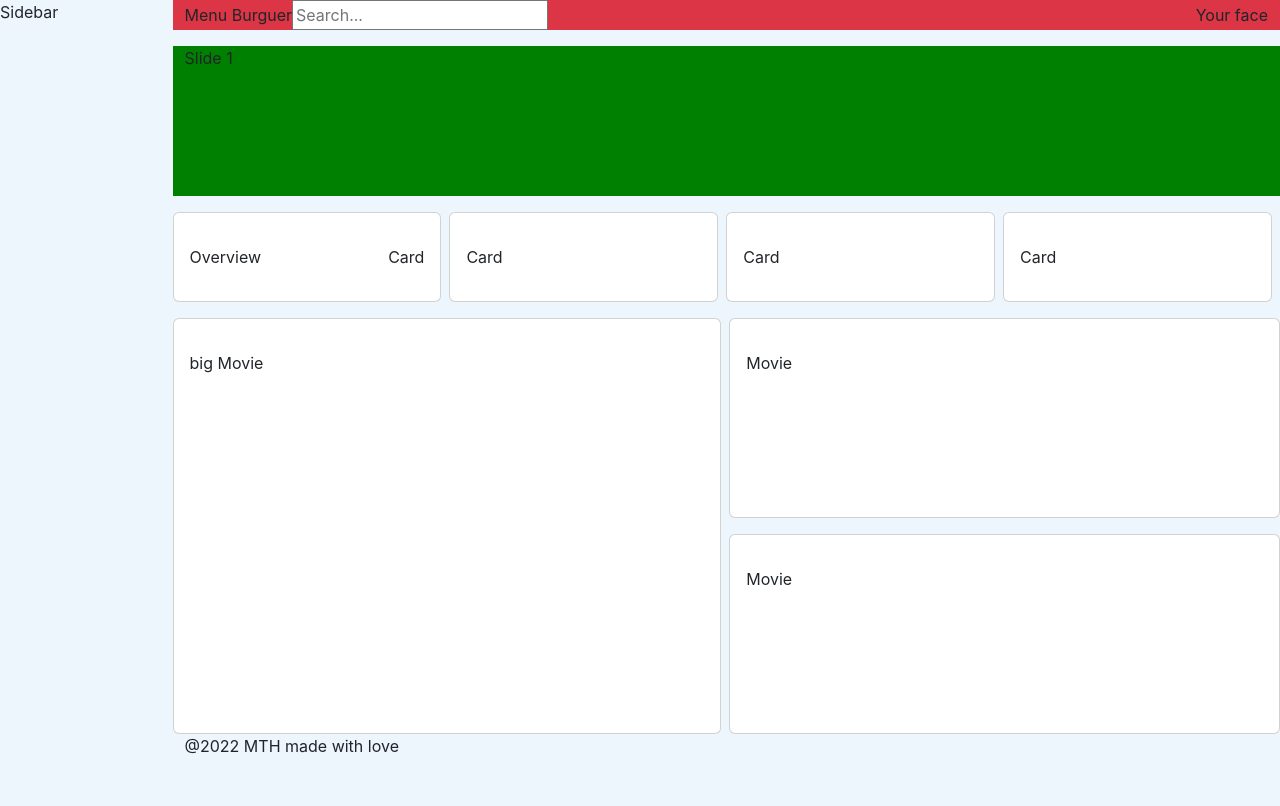
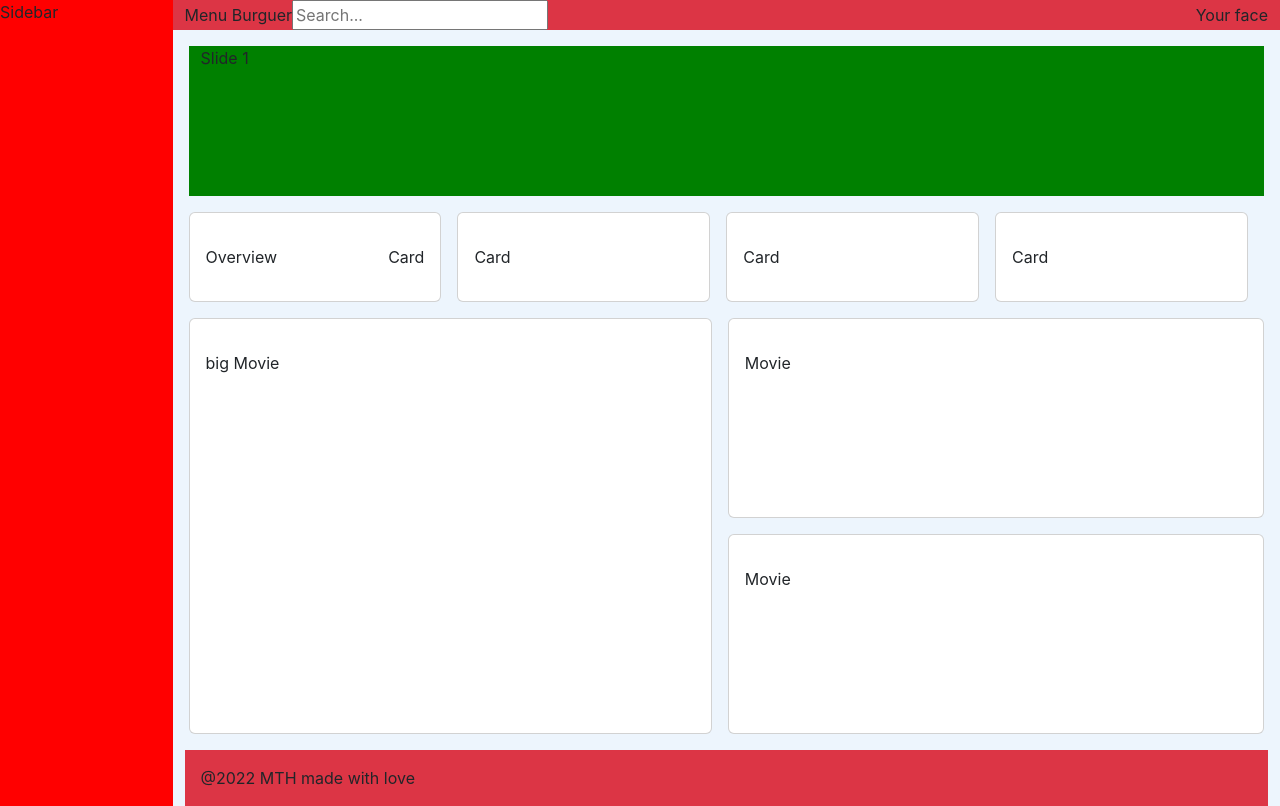
Before and after one commit to victores21/dashboard-tv, a React (Create React App) app: page /dashboard in a window 1280 px wide. Built offline with nearby package versions, Linux system fonts and the light colour scheme; the HTML template or start-up script is replaced by a standard one.

Commit message:
feat: now Dashboard layout is working with bootstrap

```diff
--- a/src/views/Dashboard/Dashboard.js
+++ b/src/views/Dashboard/Dashboard.js
@@ -23,10 +23,10 @@ const Dashboard = () => {
         </div>
 
         {/* Content */}
-        <div className="content row">
+        <div className="content row px-3">
           <div className="slider">Slide 1</div>
 
-          <div className="movies-grid-small  ">
+          <div className="movies-grid-small d-flex align-items-center flex-column p-0 m-0 flex-md-row ">
             <div className="card">
               <div className="overview">Overview</div>
               <div className="card-right">Card</div>
@@ -36,19 +36,19 @@ const Dashboard = () => {
             <div className="card">Card</div>
           </div>
 
-          <div className="movies-grid-big">
-            <div className="big-movie-container">
+          <div className="movies-grid-big d-flex align-items-center flex-column w-100 p-0 m-0 flex-md-row ">
+            <div className="big-movie-container h-100 ">
               <div className="big-movie card card--big">big Movie</div>
             </div>
 
-            <div className="medium-movies-container">
+            <div className="medium-movies-container h-100 d-md-flex flex-md-column ">
               <div className="small-movie card card--medium">Movie</div>
               <div className="small-movie card card--medium">Movie</div>
             </div>
           </div>
         </div>
 
-        <footer>@2022 MTH made with love</footer>
+        <footer className="p-3 bg-danger mt-3">@2022 MTH made with love</footer>
       </div>
     </div>
   );
--- a/src/views/Dashboard/dashboard.scss
+++ b/src/views/Dashboard/dashboard.scss
@@ -4,6 +4,10 @@
 
   .sidebar {
     width: 0;
+    transition: 0.3s all ease;
+    background: red;
+    height: revert;
+
     @media (min-width: 768px) {
       width: 200px;
     }
@@ -14,12 +18,7 @@
     height: 150px;
   }
 
-  //   .small-movies {
-  //     display: flex;
-  //     flex-direction: column;
-  //     width: 100%;
-  //   }
-
+  //   CARD
   .card {
     display: flex;
     flex-direction: row;
@@ -44,31 +43,19 @@
     max-height: 300px;
     min-height: 200px;
   }
+  //   END CARD
 
+  //   Grid SMALL
   .movies-grid-small {
-    display: flex;
-    align-items: center;
-    flex-direction: column;
-    padding: 0;
-    margin: 0;
-
     @media (min-width: 768px) {
-      flex-direction: row;
-
       .card {
-        margin-right: 0.5rem;
+        margin-right: 1rem;
       }
     }
   }
 
+  //   BIG GRID
   .movies-grid-big {
-    display: flex;
-    align-items: center;
-    flex-direction: column;
-    width: 100%;
-    padding: 0;
-    margin: 0;
-
     .big-movie-container {
       width: 100%;
     }
@@ -78,23 +65,15 @@
     }
 
     @media (min-width: 768px) {
-      flex-direction: row;
-      width: 100%;
       height: 416px;
 
       .big-movie-container {
-        // width: 60%;
-        width: 49.9%;
-        height: 100%;
-        margin-right: 0.5rem;
+        width: 48.9%;
+        margin-right: 1rem;
       }
 
       .medium-movies-container {
-        // width: 40%;
         width: calc(100% - 49.9%);
-        display: flex;
-        flex-direction: column;
-        height: 100%;
       }
     }
   }
```
